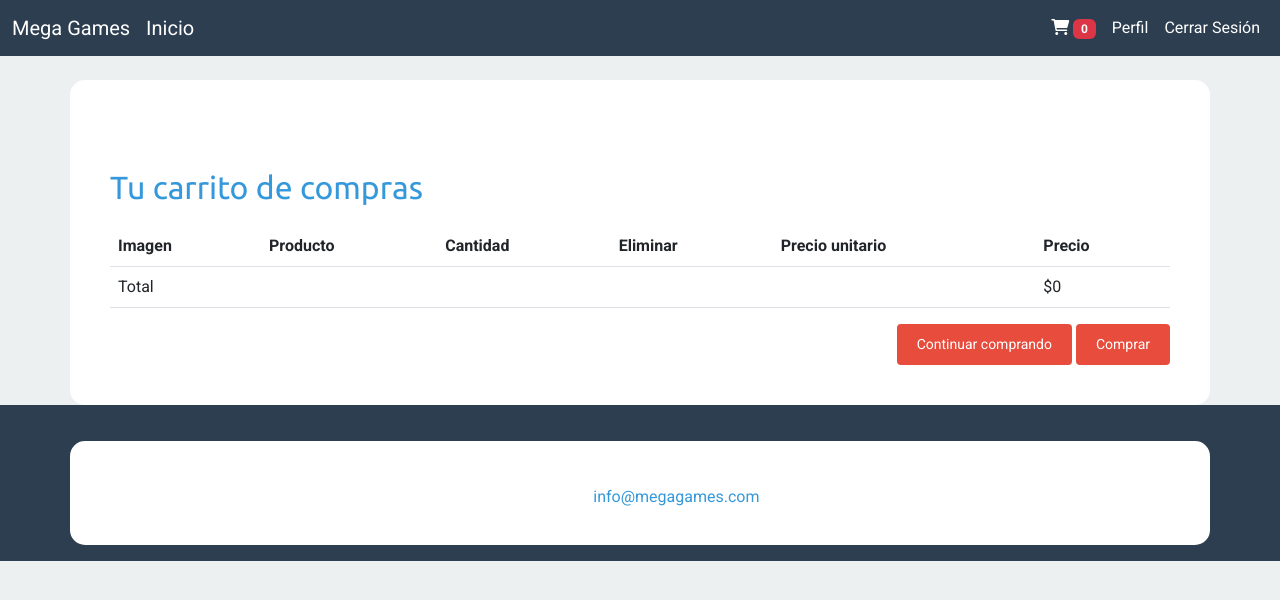
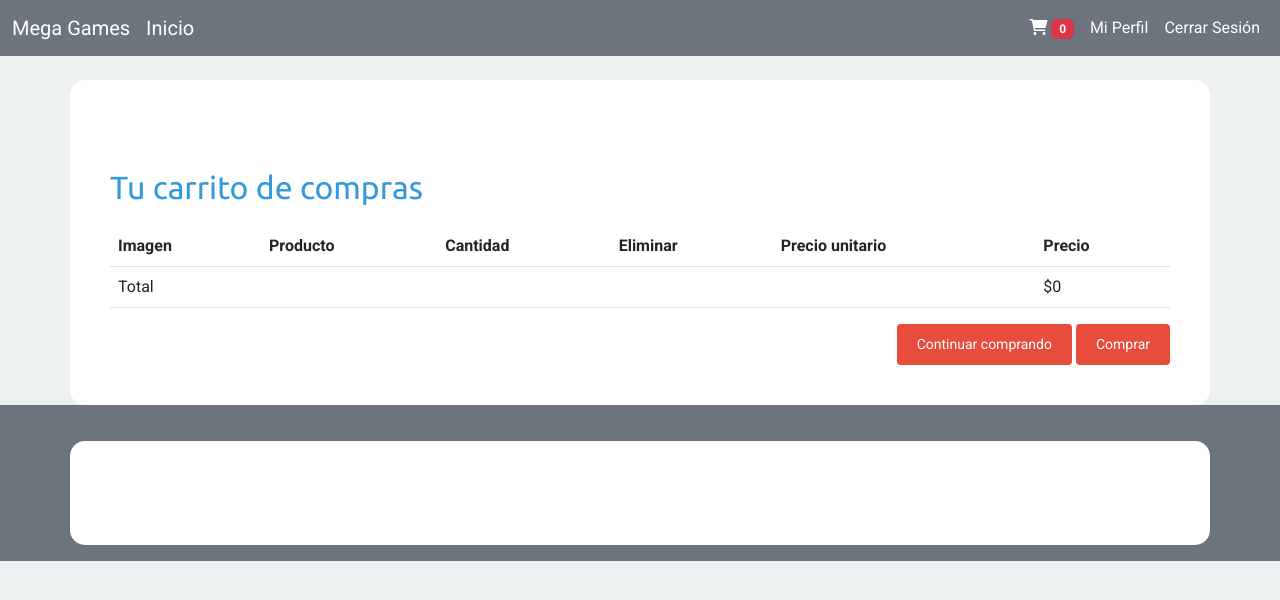
Before and after one commit to Kayser404/Mega_games_sum3, a Django app: page /cart/ in a window 1280 px wide. Shown: the top 600 px of the page. Run offline with Django 4.2, Linux system fonts and the light colour scheme; a user stored in the database is signed in.

Commit message:
arreglo lgin

```diff
--- a/shop/templates/shop/base.html
+++ b/shop/templates/shop/base.html
@@ -9,10 +9,9 @@
     <link href="https://cdnjs.cloudflare.com/ajax/libs/font-awesome/6.0.0-beta3/css/all.min.css" rel="stylesheet">
     <link href="https://fonts.googleapis.com/css2?family=Roboto:wght@400;700&display=swap" rel="stylesheet">
     <link href="{% static 'css/base.css' %}" rel="stylesheet">
-
 </head>
 <body>
-    <nav class="navbar navbar-expand-lg">
+    <nav class="navbar navbar-expand-lg navbar-dark bg-secondary">
         <div class="container-fluid">
             <a class="navbar-brand" href="/">Mega Games</a>
             <a class="navbar-brand" href="/">Inicio</a>
@@ -29,14 +28,14 @@
                     </li>
                     {% if user.is_authenticated %}
                     <li class="nav-item">
-                        <a class="nav-link" href="{% url 'shop:view_profile' %}">Perfil</a>
+                        <a class="nav-link" href="{% url 'shop:view_profile' %}">Mi Perfil</a>
                     </li>
                     <li class="nav-item">
                         <a class="nav-link" href="{% url 'logout' %}">Cerrar Sesión</a>
                     </li>
                     {% else %}
                     <li class="nav-item">
-                        <a class="nav-link" href="{% url 'login' %}">Iniciar Sesión</a>
+                        <a class="nav-link" href="{% url 'shop:login' %}">Iniciar Sesión</a> <!-- Aquí se usa 'shop:login' -->
                     </li>
                     <li class="nav-item">
                         <a class="nav-link" href="{% url 'shop:register' %}">Registrarse</a>
@@ -50,10 +49,10 @@
         {% block content %}
         {% endblock %}
     </div>
-    <footer class="text-center py-3">
+    <footer class="text-center py-3 bg-secondary text-white">
         <div class="container">
             <p class="mb-0">&copy; 2024 Mega Games - Todos los derechos reservados</p>
-            <p>Contacto: <a href="mailto:info@megagames.com">info@megagames.com</a></p>
+            <p>Contacto: <a href="mailto:info@megagames.com" class="text-white">info@megagames.com</a></p>
         </div>
     </footer>
     <script src="https://cdn.jsdelivr.net/npm/bootstrap@5.3.0/dist/js/bootstrap.bundle.min.js"></script>
--- a/shop/urls.py
+++ b/shop/urls.py
@@ -6,6 +6,7 @@ urlpatterns = [
     path('register/', views.register, name='register'),
     path('edit_profile/', views.edit_profile, name='edit_profile'),
     path('profile/', views.view_profile, name='view_profile'),
+    path('login/', views.custom_login, name='login'),
     path('', views.product_list, name='product_list'),
     path('<slug:category_slug>/', views.product_list, name='product_list_by_category'),
     path('<int:id>/<slug:slug>/', views.product_detail, name='product_detail'),
--- a/tienda/urls.py
+++ b/tienda/urls.py
@@ -26,6 +26,7 @@ urlpatterns = [
     path('login/', CustomLoginView.as_view(), name='login'),
     path('logout/', CustomLogoutView.as_view(), name='logout'),
     path('', include('shop.urls', namespace='shop')),
+    path('accounts/', include('django.contrib.auth.urls')),
 ]
 
 if settings.DEBUG:
```
Also changed, not shown: db.sqlite3.
